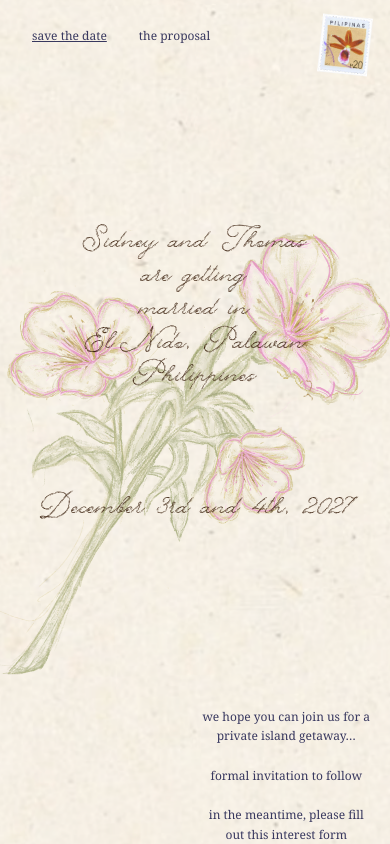
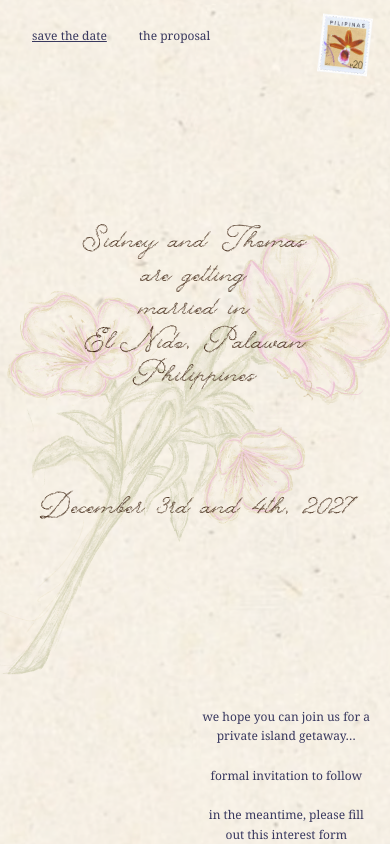
Before and after one commit to thooooooomas/sidneyandthomas, a Next.js app in the folder sidneyandthomas/: page / in a window 390 px wide. Built offline with nearby package versions, Linux system fonts and the light colour scheme.

Commit message:
reduce opacity mobile

```diff
--- a/sidneyandthomas/app/page.tsx
+++ b/sidneyandthomas/app/page.tsx
@@ -60,7 +60,7 @@ export default function Home() {
           alt="Illustration of a flowering orchid"
           width={1531}
           height={1798}
-          className="z-0 col-start-1 row-start-1 mt-[18dvh] h-auto w-full rotate-3 self-start object-contain lg:col-start-1 lg:col-end-4 lg:row-end-2 lg:mt-0 lg:w-[65vw] lg:max-w-[900px] lg:justify-self-end lg:object-bottom"
+          className="z-0 col-start-1 row-start-1 mt-[18dvh] h-auto w-full rotate-3 self-start object-contain opacity-50 lg:col-start-1 lg:col-end-4 lg:row-end-2 lg:mt-0 lg:w-[65vw] lg:max-w-[900px] lg:justify-self-end lg:object-bottom lg:opacity-100"
           priority
         />
 
```
